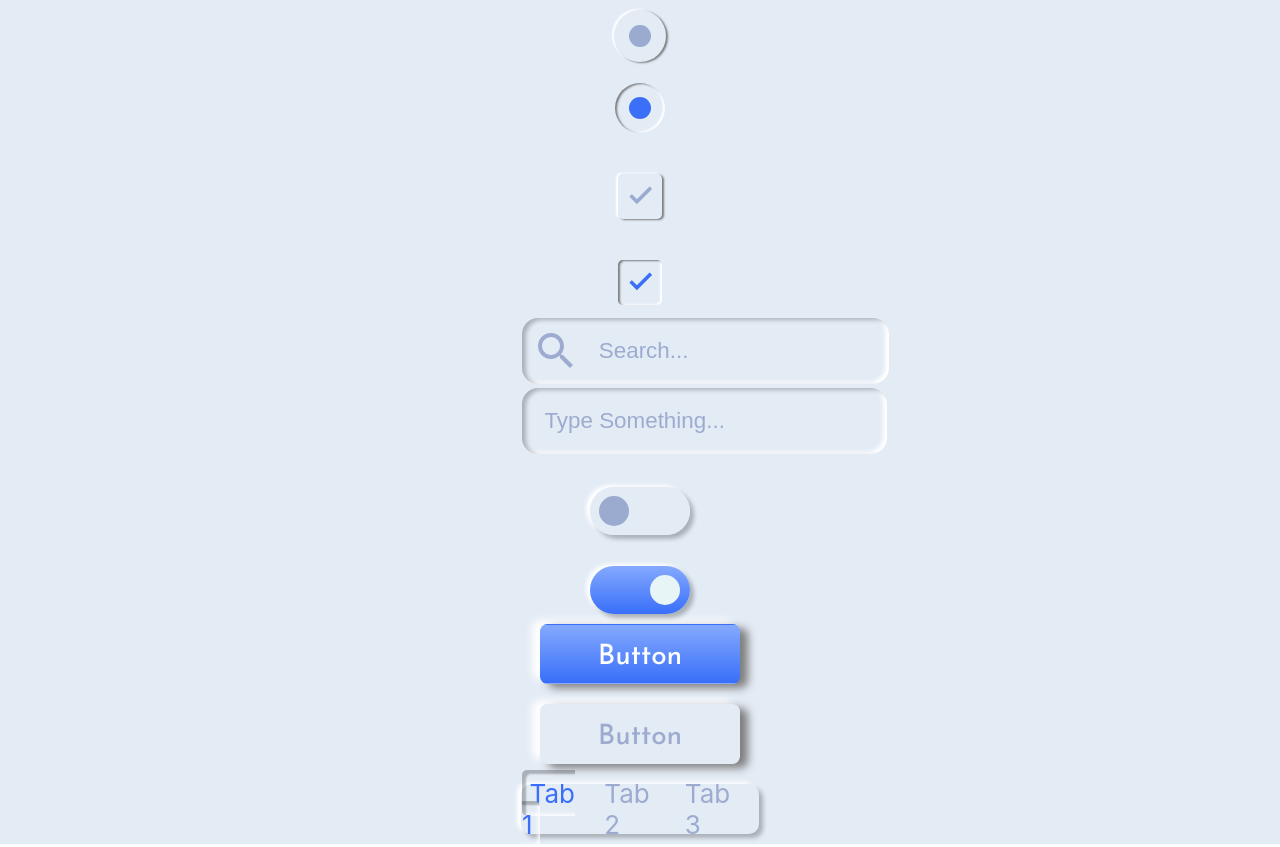
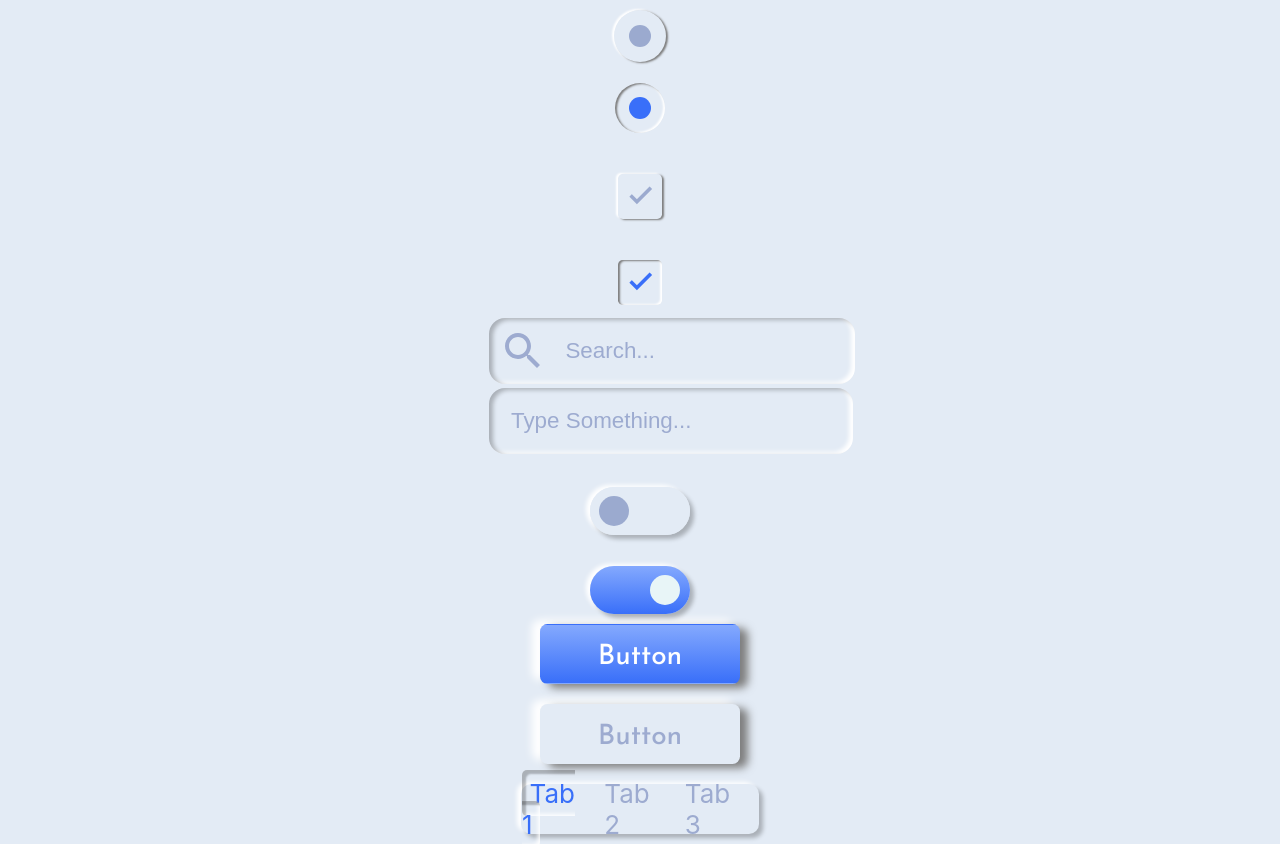
Before and after one commit to RyanColl/Website-Redesign-Portfolio, a React (Create React App) app: page / in a window 1280 px wide. Built offline with nearby package versions, Linux system fonts and the light colour scheme.

Commit message:
completed search and type bar

```diff
--- a/src/Components/Neumorphic/Search/SearchBar.css
+++ b/src/Components/Neumorphic/Search/SearchBar.css
@@ -4,6 +4,7 @@
     width: 236px;
     height: 48px;
     transition: .3s ease;
+    margin-right: 4.8rem;
 }
 .search__input {
     width: 20.4rem;
--- a/src/Components/Neumorphic/TypeBar/TypeBar.css
+++ b/src/Components/Neumorphic/TypeBar/TypeBar.css
@@ -4,7 +4,7 @@
     width: 236px;
     height: 48px;
     transition: .3s ease;
-
+    margin-right: 4.8rem;
 }
 .typebar__input {
     width: 20.4rem;
```
